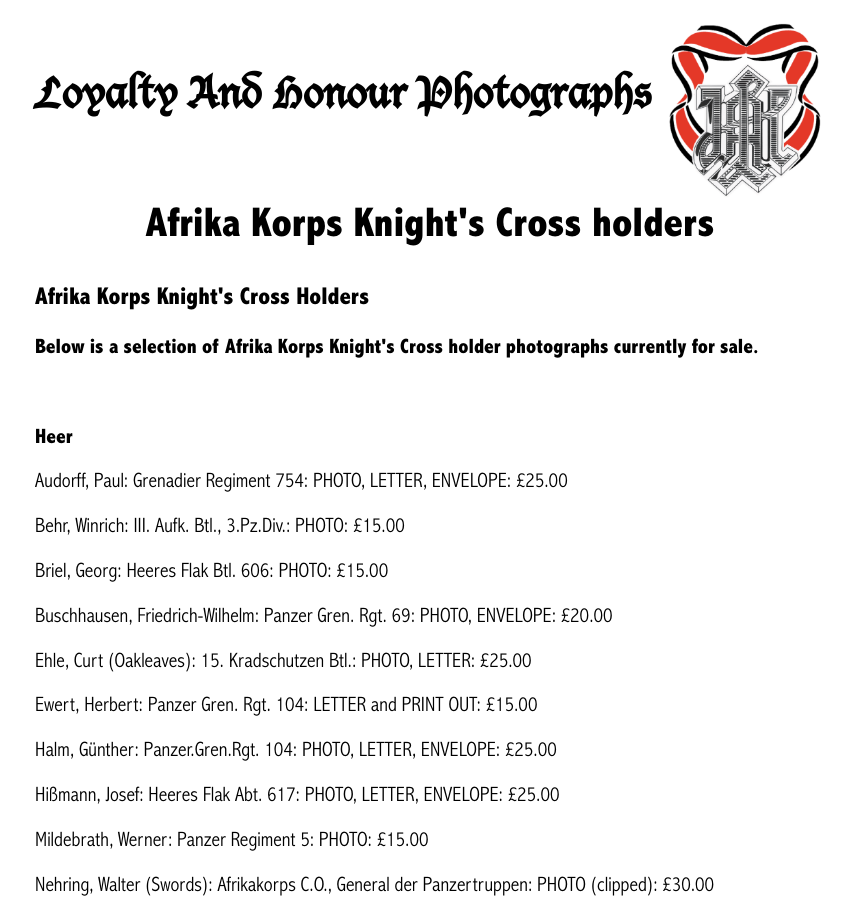
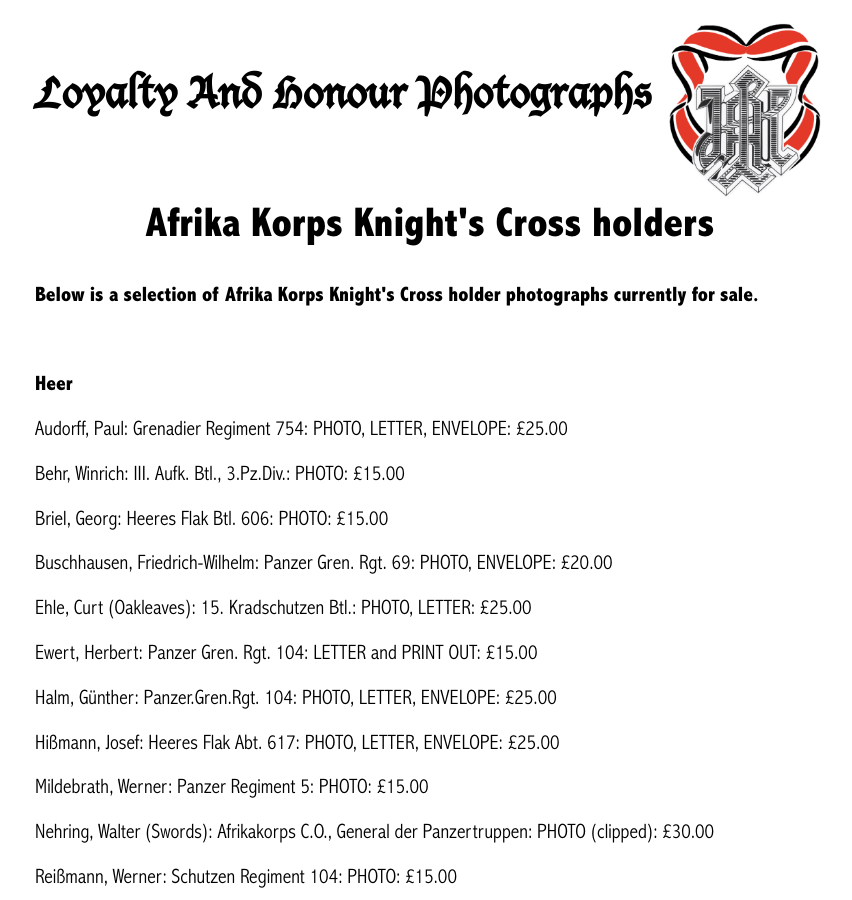
Before and after one commit to lahphotographs/lahphotographs.github.com, a Jekyll site: the page built from europeanvolunteer.md, in a window 1280 px wide and 900 px high. Shown: the whole window, without its empty margins (210-1062 px from the left). Built offline with Jekyll 4.4.1, drawn with Linux system fonts in a browser that asks for light colours.

Commit message:
Update europeanvolunteer.md

```diff
--- a/europeanvolunteer.md
+++ b/europeanvolunteer.md
@@ -6,7 +6,6 @@ permalink: /europeanvolunteer.html
 
 <div id="europeanvolunteer">
 
-  <h3>Afrika Korps Knight's Cross Holders</h3>
 
 <p><b>Below is a selection of Afrika Korps Knight's Cross holder photographs currently for sale.</b></p>
 <br />
```
